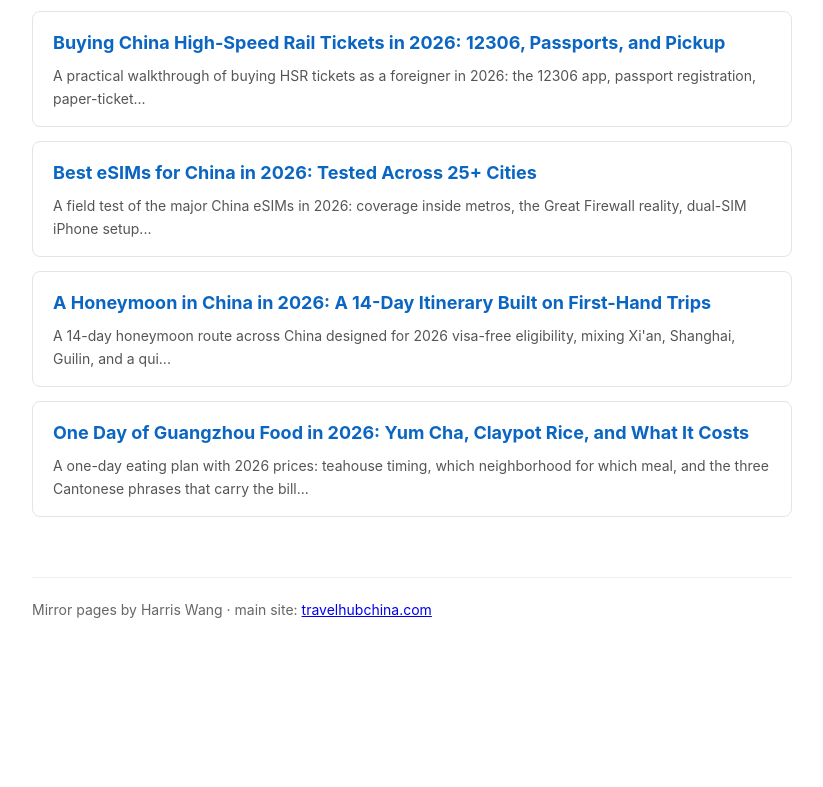
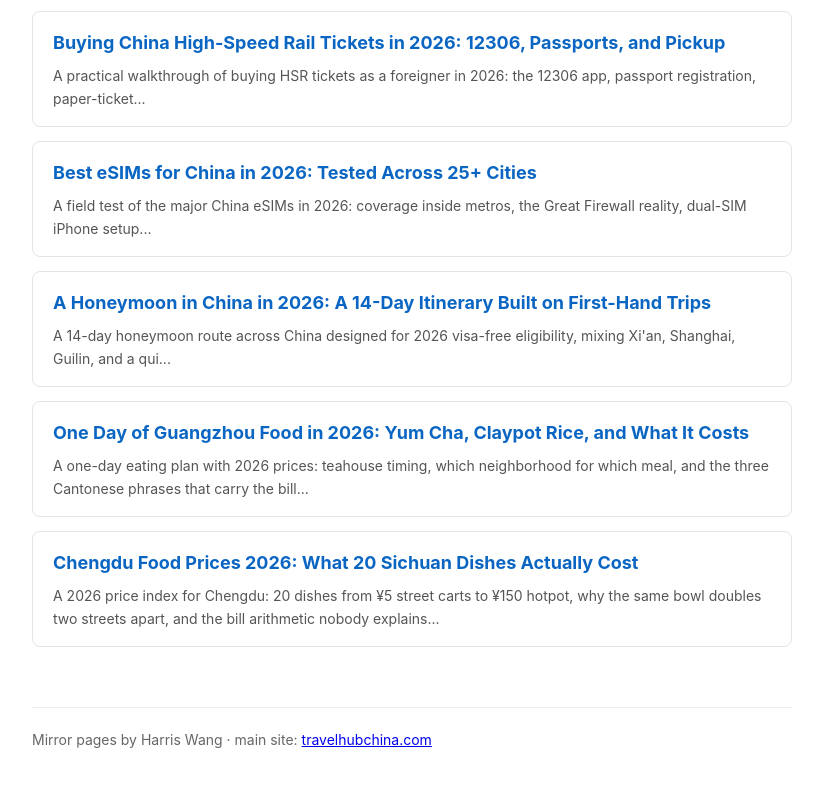
Before and after one commit to Harris-Wang/Harris-Wang.github.io, a plain HTML site: page index.html in a window 1280 px wide. Shown: the part 496-1283 px from the top of the page, without its empty margins (228-1051 px from the left). Before the commit the page ends 1157 px from the top, so only its background shows below. Drawn offline with Linux system fonts and the light colour scheme.

Commit message:
Index: add Chengdu food price index

```diff
--- a/index.html
+++ b/index.html
@@ -51,6 +51,10 @@
       <h2>One Day of Guangzhou Food in 2026: Yum Cha, Claypot Rice, and What It Costs</h2>
       <p>A one-day eating plan with 2026 prices: teahouse timing, which neighborhood for which meal, and the three Cantonese phrases that carry the bill...</p>
     </a>
+    <a class="card" href="/chengdu-food-prices-2026.html">
+      <h2>Chengdu Food Prices 2026: What 20 Sichuan Dishes Actually Cost</h2>
+      <p>A 2026 price index for Chengdu: 20 dishes from ¥5 street carts to ¥150 hotpot, why the same bowl doubles two streets apart, and the bill arithmetic nobody explains...</p>
+    </a>
   </div>
 
   <footer>
```
